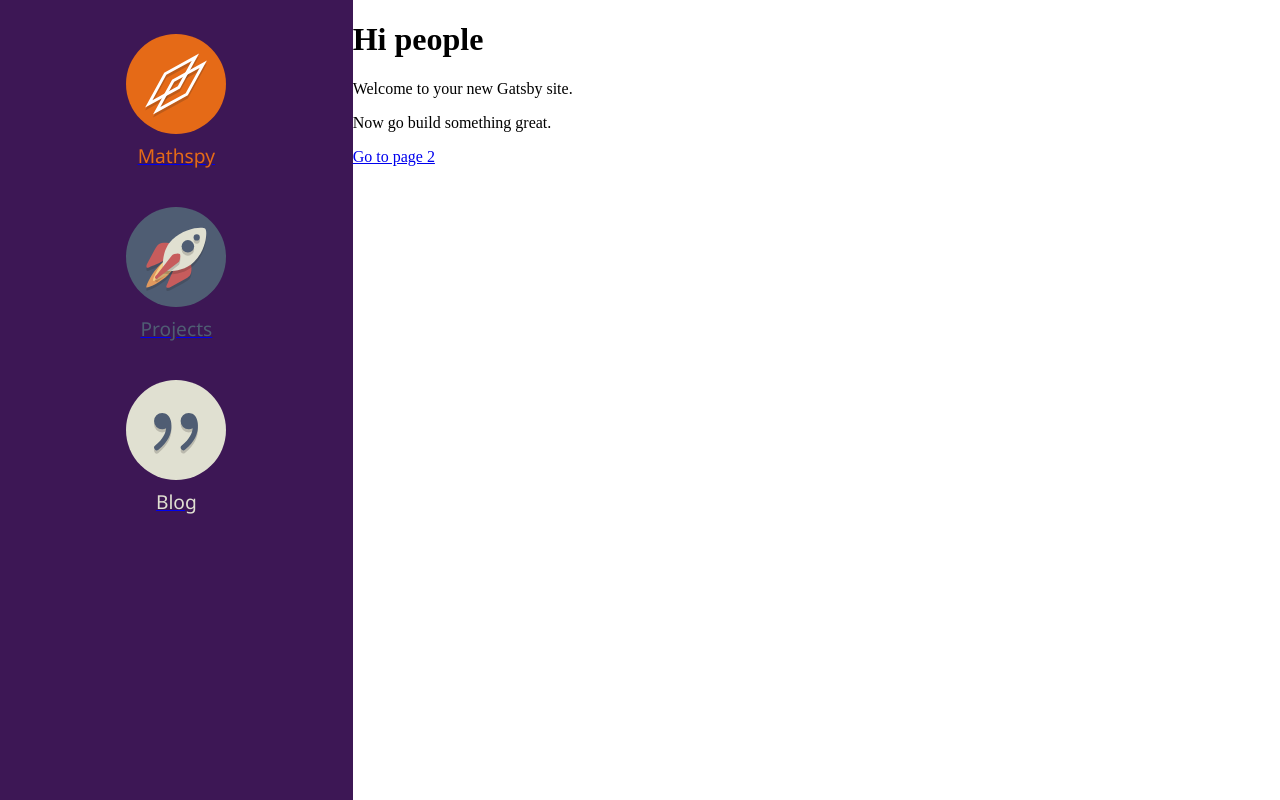
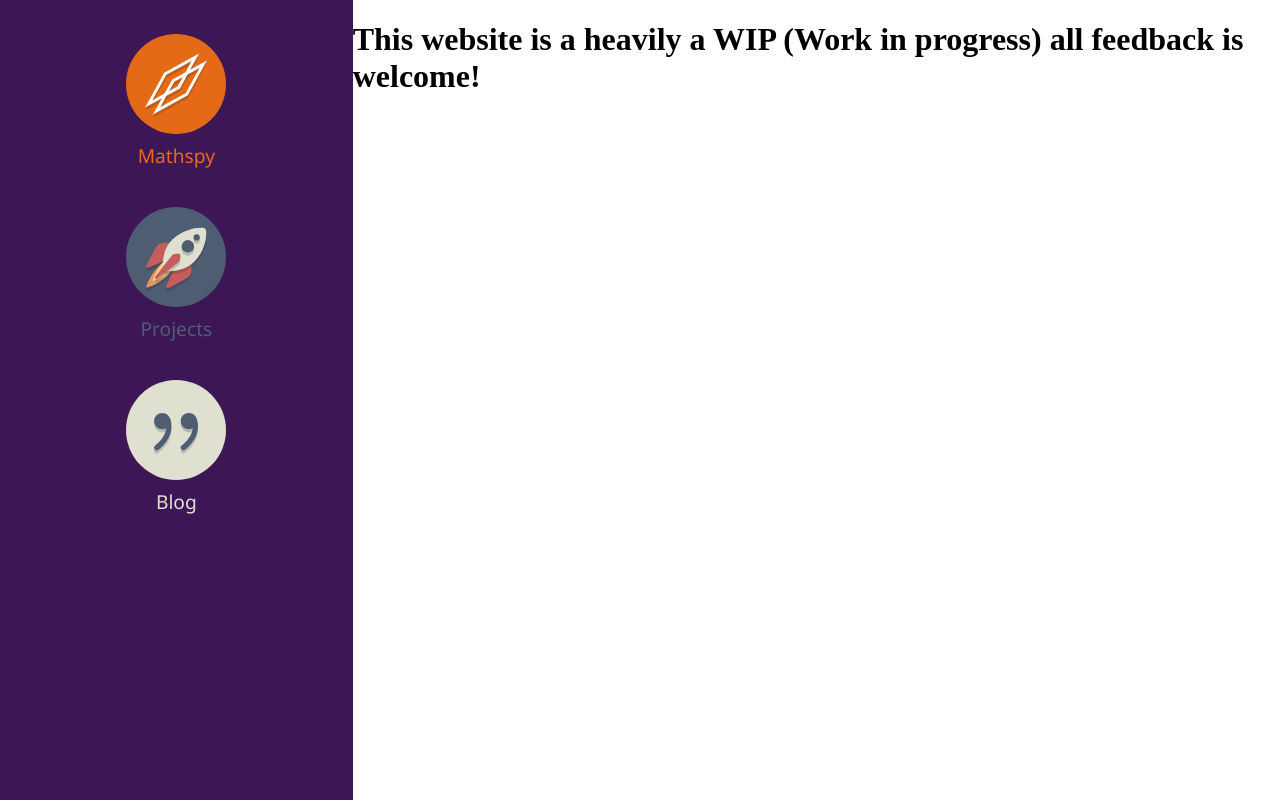
Before and after one commit to Mathspy/mathspy-me, a Gatsby site: page / in a window 1280 px wide. Built offline with nearby package versions, Linux system fonts and the light colour scheme; Gatsby itself is replaced by a stand-in of ours.

Commit message:
Removed Boilerplate pages
- As well as changed NavIcon's styling to match mockup design

```diff
--- a/src/components/NavIcon.js
+++ b/src/components/NavIcon.js
@@ -18,6 +18,7 @@ const NavIcon = ({ title, color, children, to }) => (
 const containerStyle = css`
   width: 64px;
   display: inline-block;
+  text-decoration: none;
 
   @media (min-width: 420px) {
     width: 70px;
--- a/src/pages/404.js
+++ b/src/pages/404.js
@@ -5,6 +5,7 @@ const NotFoundPage = () => (
   <Layout>
     <h1>NOT FOUND</h1>
     <p>You just hit a route that doesn&#39;t exist... the sadness.</p>
+    <p>It should exist soon though, so don't panic!</p>
   </Layout>
 );
 
--- a/src/pages/index.js
+++ b/src/pages/index.js
@@ -1,14 +1,12 @@
 import React from "react";
-import { Link } from "gatsby";
 
 import Layout from "../components/Layout";
 
 const IndexPage = () => (
   <Layout>
-    <h1>Hi people</h1>
-    <p>Welcome to your new Gatsby site.</p>
-    <p>Now go build something great.</p>
-    <Link to="/page-2/">Go to page 2</Link>
+    <h1>
+      This website is a heavily a WIP (Work in progress) all feedback is welcome!
+    </h1>
   </Layout>
 );
 
```
Also changed, not shown: src/pages/page-2.js (deleted, +0 -14 lines).
